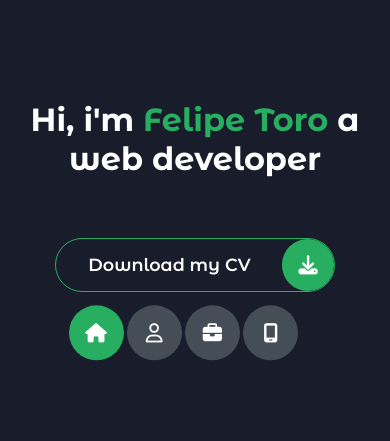
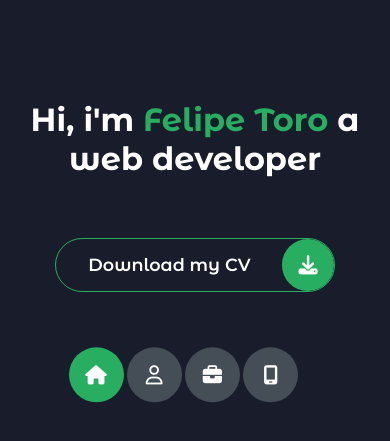
Before and after one commit to pipetoroc/FelipeToro, a plain HTML site: page index.html in a window 390 px wide. Shown: the part 469-910 px from the top of the page. Drawn offline with Linux system fonts and the light colour scheme.

Commit message:
feat:fix position controls

```diff
--- a/mobile.css
+++ b/mobile.css
@@ -103,7 +103,7 @@ section{
     align-items: center;
     justify-content: center;
     position: fixed;
-    top: 95vh;
+    top: 100vh;
     right: 3%;
     z-index: 10;
     background-color: var(--color-primary);
```
